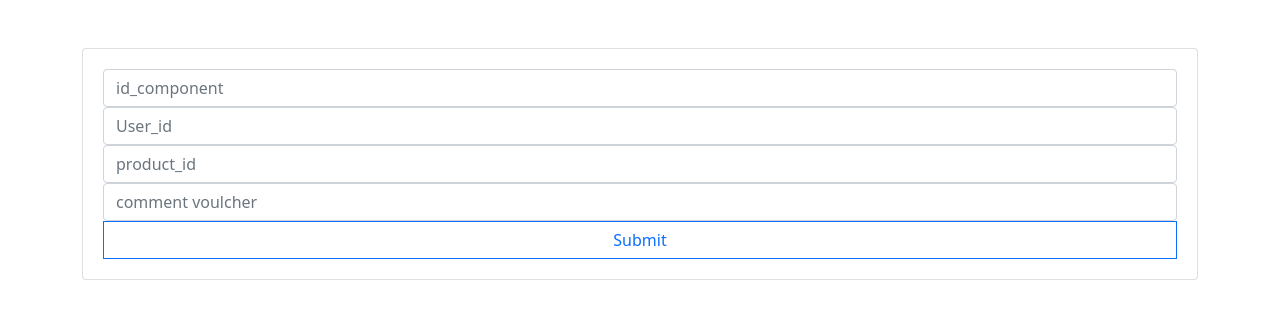
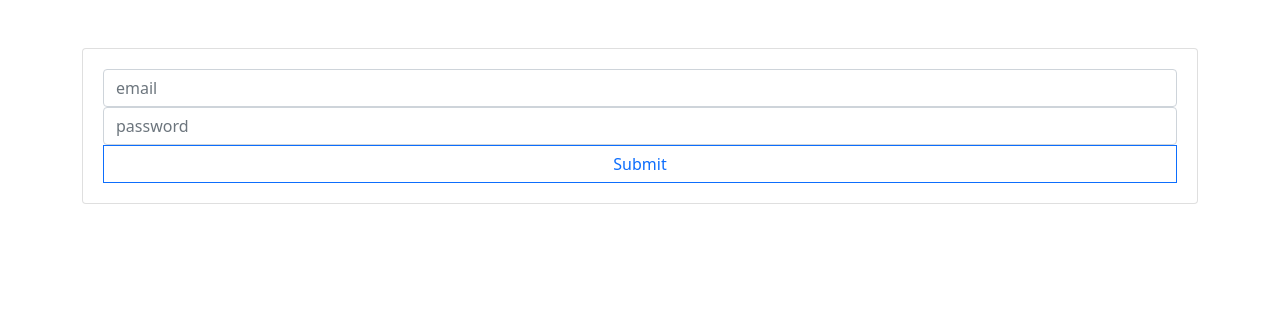
Before and after one commit to DAVIDOJONUGWAMOSES/davidojonugwamoses.github.io, an Angular app: page / in a window 1280 px wide. Shown: the top 316 px of the page. Built offline with nearby package versions, Linux system fonts and the light colour scheme.

Commit message:
fourth commit

```diff
--- a/src/app/app.component.html
+++ b/src/app/app.component.html
@@ -1,7 +1,7 @@
 <div class="container mt-5">
   <div class="card text-center" style="padding: 20px">
-      <form #logiinForm="ngForm">
-
+      <form #loginForm="ngForm" (ngSubmit)="login(loginForm.value)">
+<!--
           <input type="number"
           ngModel
           name="id_component"
@@ -23,19 +23,27 @@
           id="product_id"
           placeholder="product_id"
           class="form-control"
-          >
+          > -->
 
           <input type="text"
           ngModel
-          name="comment voulcher"
-          id="comment voulcher"
-          placeholder="comment voulcher"
+          name="email"
+          id="email"
+          placeholder="email"
+          class="form-control"
+          >
+
+          <input type="password"
+          ngModel
+          name="password"
+          id="password"
+          placeholder="password"
           class="form-control"
           >
 
           <input type="submit"
           value="Submit"
-          class="btn btn-outline-primary form-control rounded-0 "
+          class="btn btn-outline-primary form-control rounded-0 " (click)="gotourl()"
           >
       </form>
 
--- a/src/app/app.component.ts
+++ b/src/app/app.component.ts
@@ -1,4 +1,5 @@
-import { Component } from '@angular/core';
+import { Component, Inject } from '@angular/core';
+import { DOCUMENT } from '@angular/common';
 
 @Component({
   selector: 'app-root',
@@ -7,4 +8,15 @@ import { Component } from '@angular/core';
 })
 export class AppComponent {
   title = 'newpro';
+  constructor(@Inject(DOCUMENT) private document: Document){}
+
+
+  login(credentials){
+    console.log(credentials)
+  }
+
+  gotourl(){
+    this.document.location.href='https://4026-102-68-110-39.eu.ngrok.io/PrestaShop\modules\myButton\DB.php'
+  }
+
 }
```
Also changed, not shown: 2 other files (tests, documents, lock files or other folders).
